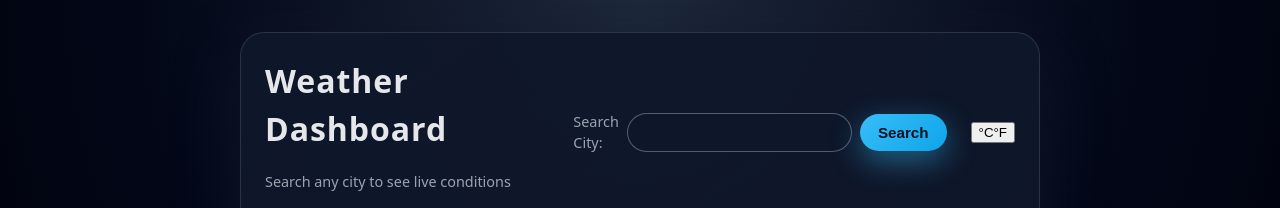
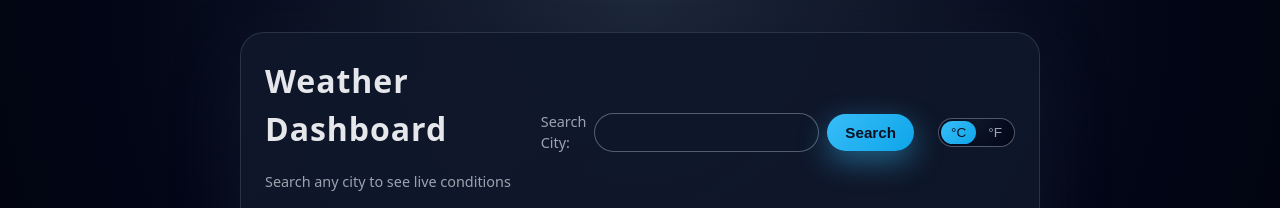
Before and after one commit to AndyyyPhan/Weather-Dashboard, a React (Vite) app: page / in a window 1280 px wide. Shown: the top 208 px of the page. Built offline with nearby package versions, Linux system fonts and the light colour scheme; no server answers.

Commit message:
Add styling for toggle units button

```diff
--- a/src/index.css
+++ b/src/index.css
@@ -9,15 +9,22 @@
   -moz-osx-font-smoothing: grayscale;
 
   /* Design tokens */
-  --bg-body: #0f172a;           /* slate-900 */
-  --bg-card: #020617;          /* slate-950 */
+  --bg-body: #0f172a;
+  /* slate-900 */
+  --bg-card: #020617;
+  /* slate-950 */
   --bg-card-elevated: #020617;
-  --border-subtle: rgba(148, 163, 184, 0.3); /* slate-400-ish */
-  --accent: #38bdf8;           /* sky-400 */
+  --border-subtle: rgba(148, 163, 184, 0.3);
+  /* slate-400-ish */
+  --accent: #38bdf8;
+  /* sky-400 */
   --accent-soft: rgba(56, 189, 248, 0.15);
-  --accent-strong: #0ea5e9;    /* sky-500 */
-  --text-primary: #e5e7eb;     /* gray-200 */
-  --text-muted: #9ca3af;       /* gray-400 */
+  --accent-strong: #0ea5e9;
+  /* sky-500 */
+  --text-primary: #e5e7eb;
+  /* gray-200 */
+  --text-muted: #9ca3af;
+  /* gray-400 */
   --error: #f97373;
   --radius-lg: 18px;
   --radius-pill: 999px;
@@ -365,3 +372,42 @@ header .subtitle {
     justify-content: center;
   }
 }
+
+.unit-toggle {
+  border: 1px solid rgba(148, 163, 184, 0.5);
+  border-radius: var(--radius-pill);
+  padding: 2px;
+  background: radial-gradient(circle at top, rgba(15, 23, 42, 0.9), #020617);
+  display: inline-flex;
+  align-items: center;
+  gap: 2px;
+  cursor: pointer;
+  font-size: 0.85rem;
+  font-weight: 500;
+  color: var(--text-muted);
+  transition: border-color var(--transition-fast), box-shadow var(--transition-fast),
+    background var(--transition-fast), transform var(--transition-fast);
+}
+
+.unit-toggle:hover {
+  border-color: var(--accent-strong);
+  box-shadow: 0 0 0 1px var(--accent-soft);
+  transform: translateY(-0.5px);
+}
+
+.unit-toggle:active {
+  transform: translateY(0);
+  box-shadow: none;
+}
+
+.unit-toggle-segment {
+  padding: 4px 10px;
+  border-radius: var(--radius-pill);
+  min-width: 32px;
+  text-align: center;
+}
+
+.unit-toggle-segment.is-active {
+  background: linear-gradient(135deg, var(--accent), var(--accent-strong));
+  color: #0b1120;
+}
```
